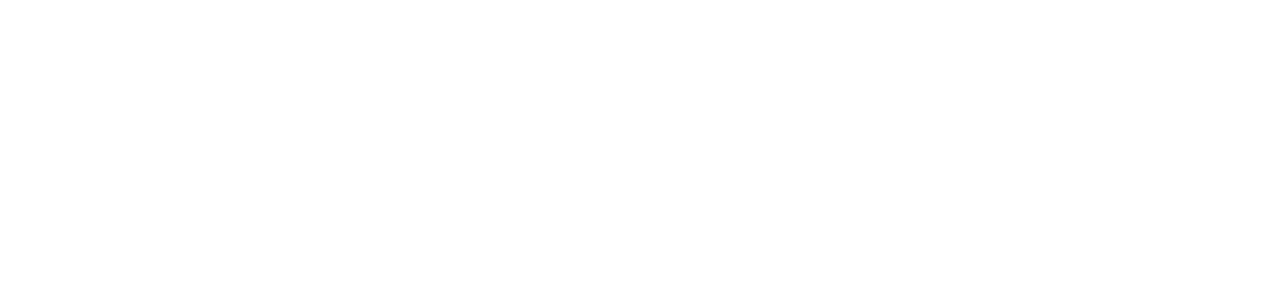
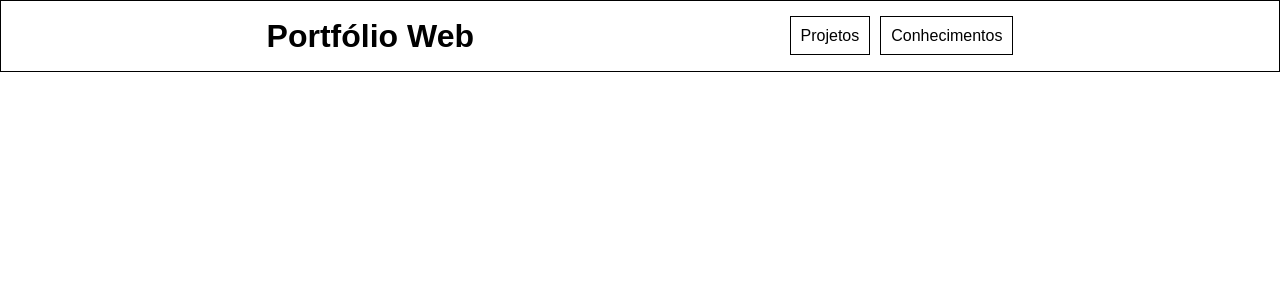
Before and after one commit to EsGui/portfolio, a React (Create React App) app in the folder my-portfolio/: page / in a window 1280 px wide. Shown: the top 300 px of the page. Built offline with nearby package versions, Linux system fonts and the light colour scheme.

Commit message:
Cabeçalho da Página inicial foi iniciado

```diff
--- /dev/null
+++ b/my-portfolio/src/App.css
@@ -0,0 +1,4 @@
+* {
+    font-family: Arial;
+    margin: 0;
+}
--- a/my-portfolio/src/App.js
+++ b/my-portfolio/src/App.js
@@ -1,5 +1,6 @@
 import Provider from "./context/provider";
 import HomePage from "./pages/homepage";
+import './App.css'
 
 function App() {
   return (
--- /dev/null
+++ b/my-portfolio/src/components/headerhomepage.css
@@ -0,0 +1,16 @@
+.StyleHeaderHomePage {
+    border: 1px solid black;
+    display: flex;
+    align-items: center;
+    justify-content: space-evenly;
+    height: 70px;
+}
+
+.StyleHeaderHomePage ul li{
+    list-style-type: none;
+    display: inline;
+    margin-left: 10px;
+    border: 1px solid black;
+    padding: 10px;
+    cursor: pointer
+}
--- /dev/null
+++ b/my-portfolio/src/components/headerhomepage.js
@@ -0,0 +1,15 @@
+import './headerhomepage.css'
+
+function HeaderHomePage() {
+    return (
+        <div className="StyleHeaderHomePage">
+            <h1>Portfólio Web</h1>
+            <ul>
+                <li>Projetos</li>
+                <li>Conhecimentos</li>
+            </ul>
+        </div>
+    )
+}
+
+export default HeaderHomePage
--- a/my-portfolio/src/pages/homepage.js
+++ b/my-portfolio/src/pages/homepage.js
@@ -1,6 +1,9 @@
+import HeaderHomePage from "../components/headerhomepage"
+
 function HomePage() {
     return (
         <div>
+            <HeaderHomePage/>
         </div>
     )
 }
```
